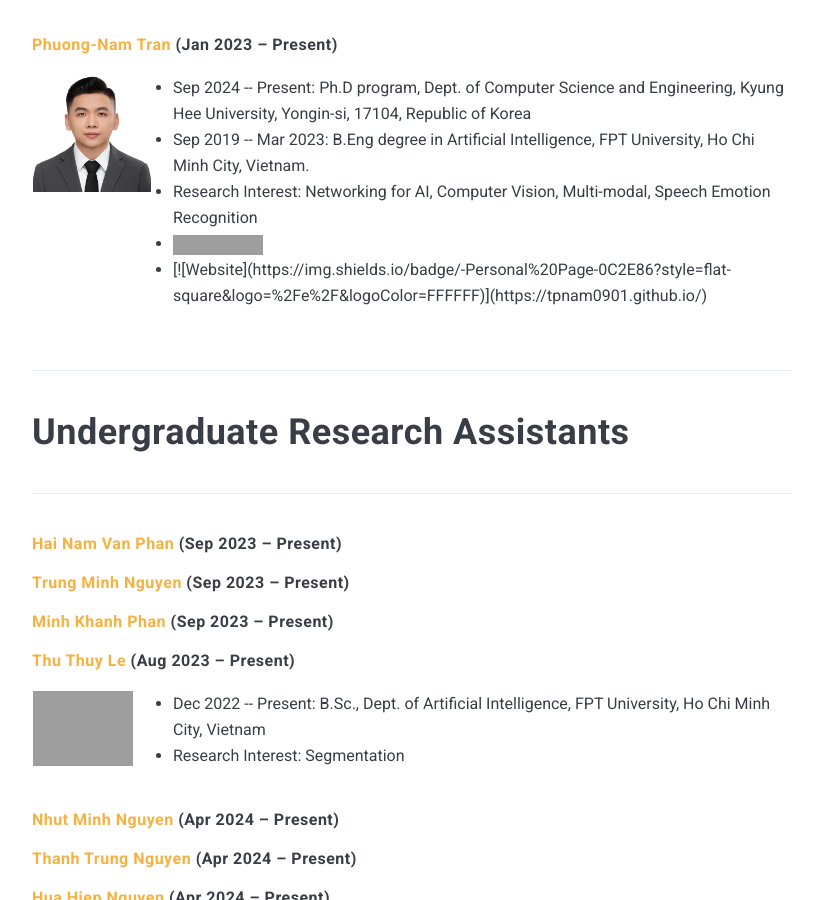
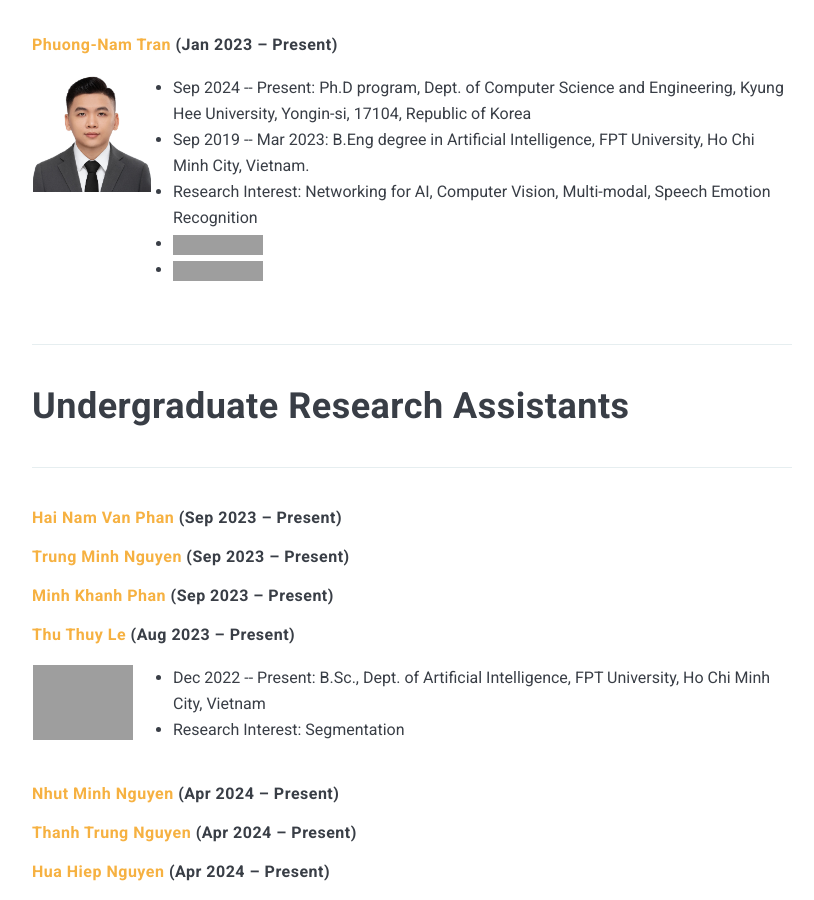
Before and after one commit to aita-lab-dev/aita-lab-dev.github.io, a Jekyll site: the page built from _pages/1-member.md, in a window 1280 px wide and 900 px high, scrolled down 1420 px. Shown: the whole window, without its empty margins (228-1042 px from the left). Built offline with Jekyll 4.4.1, drawn with Linux system fonts in a browser that asks for light colours; nearby versions of some CDN libraries; grey boxes are pictures that could not be loaded.

Commit message:
fix: personal website

```diff
--- a/_pages/1-member.md
+++ b/_pages/1-member.md
@@ -39,7 +39,7 @@ Duc Ngoc Minh Dang received his B.Eng. and M.Eng. degrees in Telecommunications
             <li>Sep 2019 -- Mar 2023: B.Eng degree in Artificial Intelligence, FPT University, Ho Chi Minh City, Vietnam.</li>
 			<li>Research Interest: Networking for AI, Computer Vision, Multi-modal, Speech Emotion Recognition</li>
 			<li><a href="https://github.com/tpnam0901"><img src="https://img.shields.io/badge/GitHub-181717?style=flat-square&logo=GitHub"></a></li>
-			<li>[![Website](https://img.shields.io/badge/-Personal%20Page-0C2E86?style=flat-square&logo=%2Fe%2F&logoColor=FFFFFF)](https://tpnam0901.github.io/)</li>
+			<li><a href="https://tpnam0901.github.io"><img src="https://img.shields.io/badge/-Personal%20Page-0C2E86?style=flat-square&logo=%2Fe%2F&logoColor=FFFFFF"></a></li>
 		</ul></td>
 	</tr>
 </table>
@@ -96,7 +96,6 @@ Duc Ngoc Minh Dang received his B.Eng. and M.Eng. degrees in Telecommunications
 			<li>Sep 2024 -- Present: Full-time Researcher, Computational Biology and Bioinformatics Laboratory, Dept. of Integrative Biotechnology, Sungkyunkwan University, Suwon-si, Gyeonggi-do, Republic of Korea</li>
             <li>Jun 2023 -- Sep 2024: Full-time Researcher, AiTA Lab, Dept. of Computing Fundamental, FPT University, Ho Chi Minh City, Vietnam.</li>
 			<li><a href="https://github.com/ndhieunguyen"><img src="https://img.shields.io/badge/GitHub-181717?style=flat-square&logo=GitHub"></a></li>
-			<li><a href="https://velog.io/@sngmng6506"><img src="https://img.shields.io/badge/Blog-20C997?style=flat-square&logo=Velog&logoColor=white"></a></li>
 		</ul></td>
 	</tr>
 </table>
```
